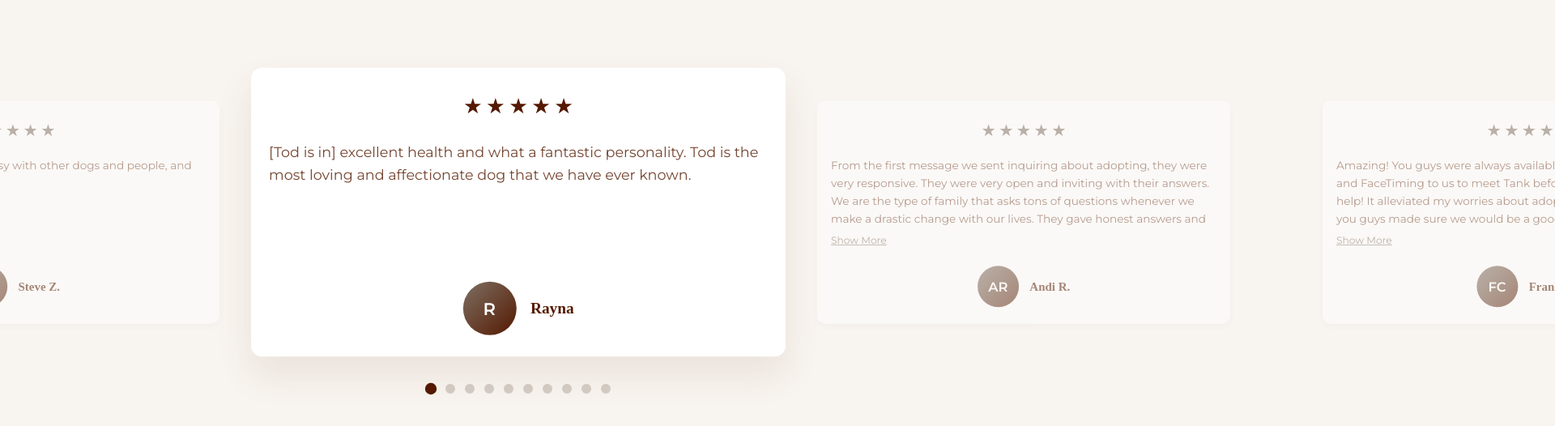
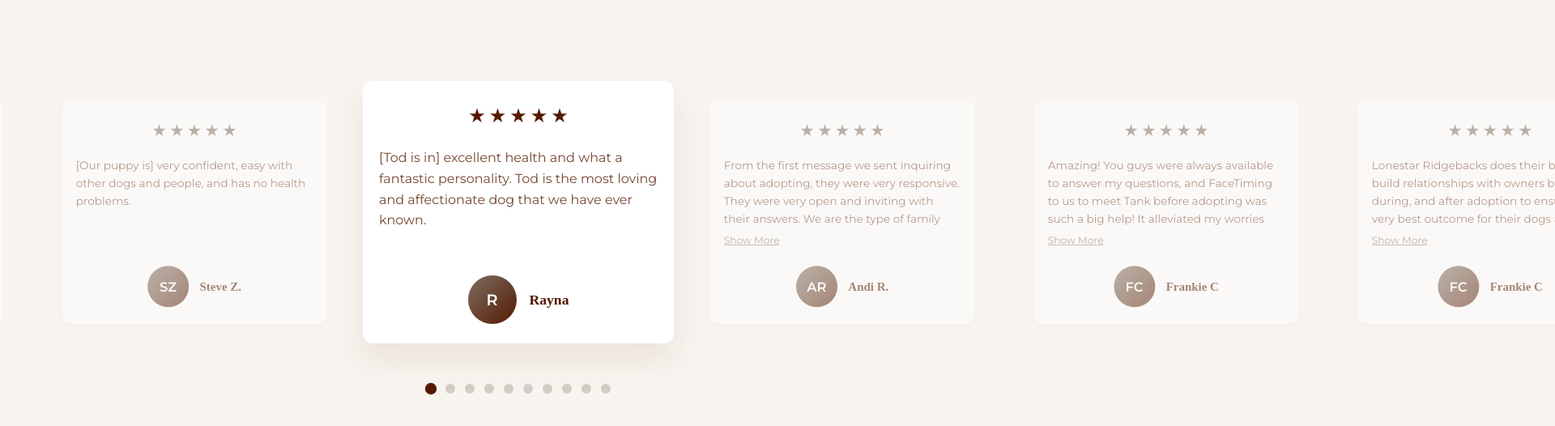
Before and after one commit to varun-b-nagaraj/testimonials, a plain HTML site: page index.html in a window 1280 px wide. Shown: the top 526 px of the page at 81% size, 1920 px wide, since content can reach past the window. Drawn offline with Linux system fonts and the light colour scheme; a web font is replaced by a local one.

Commit message:
fixed allignment

```diff
--- a/index.html
+++ b/index.html
@@ -20,7 +20,7 @@
         }
 
         .carousel-container {
-            max-width: 1400px; /* increased from 1200px */
+            max-width: 1200px; /* changed from 1400px */
             margin: 60px auto;
             padding: 0 20px;
             position: relative;
@@ -40,7 +40,7 @@
         .carousel-track {
             display: flex;
             transition: transform 0.6s cubic-bezier(0.4, 0, 0.2, 1);
-            gap: 24px;
+            gap: 16px; /* reduced from 24px */
             padding: 0;
             margin-left: 50%; /* Add margin to help with centering */
             cursor: grab;
@@ -56,7 +56,7 @@
         }
 
         .testimonial-card {
-            flex: 0 0 600px; /* Increased from 400px */
+            flex: 0 0 384px;
             min-height: 200px;
             background: white;
             border-radius: 12px;
@@ -73,10 +73,10 @@
         }
 
         .testimonial-card.center {
-            transform: scale(1.1);
+            transform: scale(1);  /* reduced from 1.1 for better fit */
             opacity: 1;
-            box-shadow: 0 20px 40px rgba(117, 69, 48, 0.1); /* Updated shadow color and values */
-            z-index: 3; /* Increased z-index */
+            box-shadow: 0 20px 40px rgba(117, 69, 48, 0.1);
+            z-index: 3;
         }
 
         .testimonial-card:not(.center) {
@@ -223,7 +223,7 @@
         /* Responsive breakpoints */
         @media (max-width: 900px) {
             .carousel-track {
-                padding: 0 calc((100% - 50% * 2 - 24px) / 2);
+                padding: 0 calc((100% - 384px) / 2); /* updated to match new card width */
             }
 
             .testimonial-card {
@@ -450,8 +450,8 @@
                 });
 
                 // Center the current card
-                const cardWidth = 600; // Updated to match new flex-basis
-                const cardGap = 24;
+                const cardWidth = 384; // Changed to match new card width
+                const cardGap = 16;  // Changed to match new gap
                 const offset = -(this.currentIndex + this.totalTestimonials) * (cardWidth + cardGap) - (cardWidth / 2);
                 this.track.style.transform = `translateX(${offset}px)`;
             }
@@ -523,7 +523,7 @@
                     this.isHovered = false;
 
                     const movedBy = e.clientX - startX;
-                    const cardWidth = 624; // Updated card width (600) + gap (24)
+                    const cardWidth = 400; // Updated to card width (384) + gap (16)
 
                     if (Math.abs(movedBy) > cardWidth / 3) {
                         if (movedBy > 0) {
```
